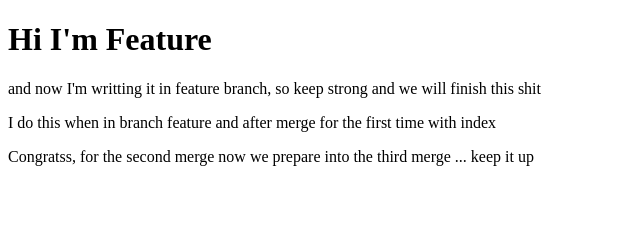
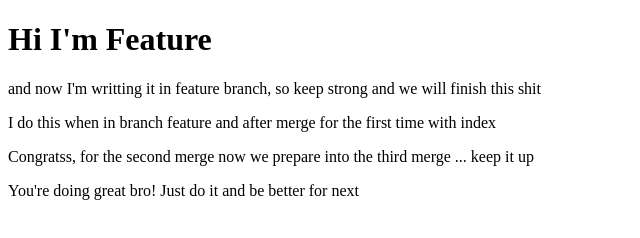
Before and after one commit to rifrifai/belajar-mandiri, a plain HTML site: page feature.html in a window 1280 px wide. Shown: the whole page, without its empty margins (0-640 px from the left). Drawn offline with Linux system fonts and the light colour scheme.

Commit message:
edit feature for third merge

```diff
--- a/feature.html
+++ b/feature.html
@@ -12,5 +12,9 @@
     <p>I do this when in branch feature and after merge for the first time with index</p>
 
     <p>Congratss, for the second merge now we prepare into the third merge ... keep it up</p>
+
+    <!-- Below is for the third merge and more-->
+
+    <p>You're doing great bro! Just do it and be better for next</p>
 </body>
 </html>
```
